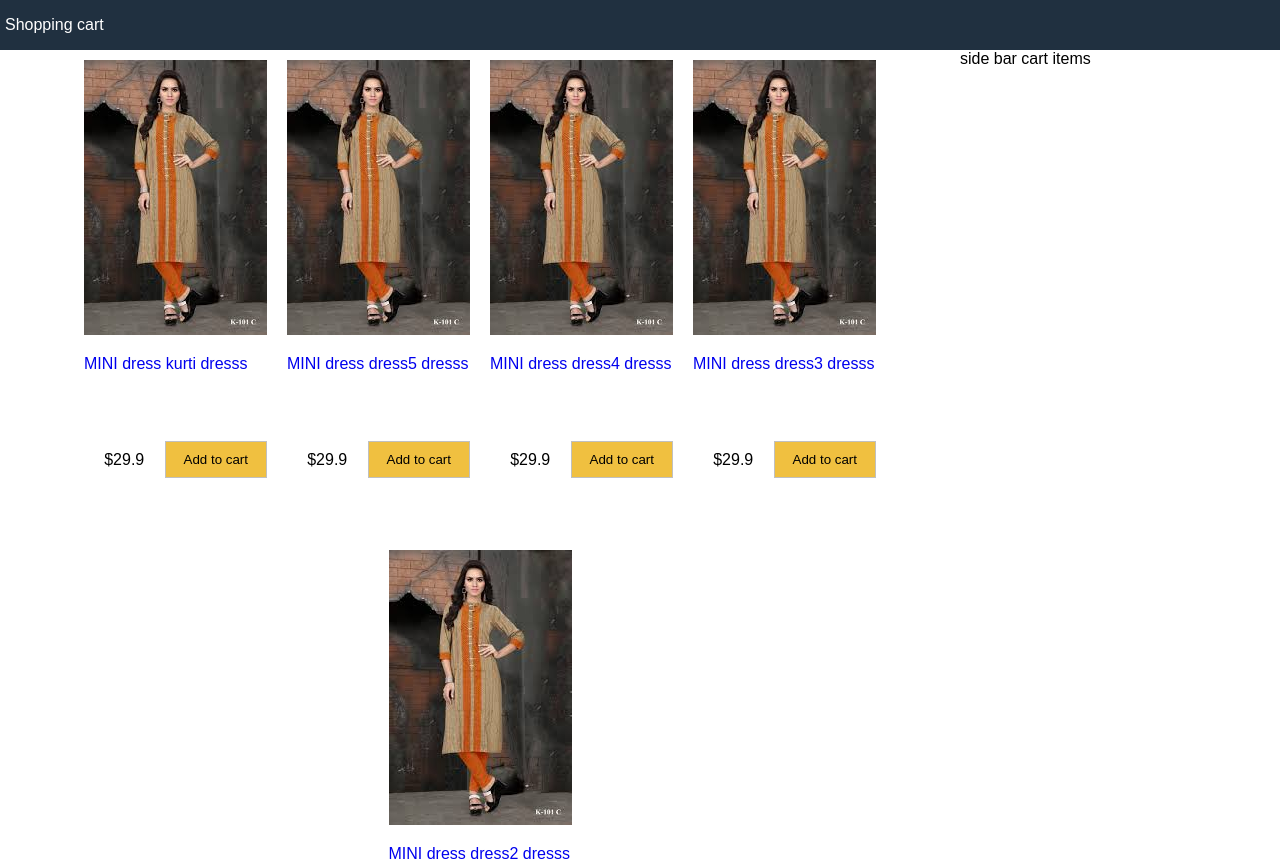
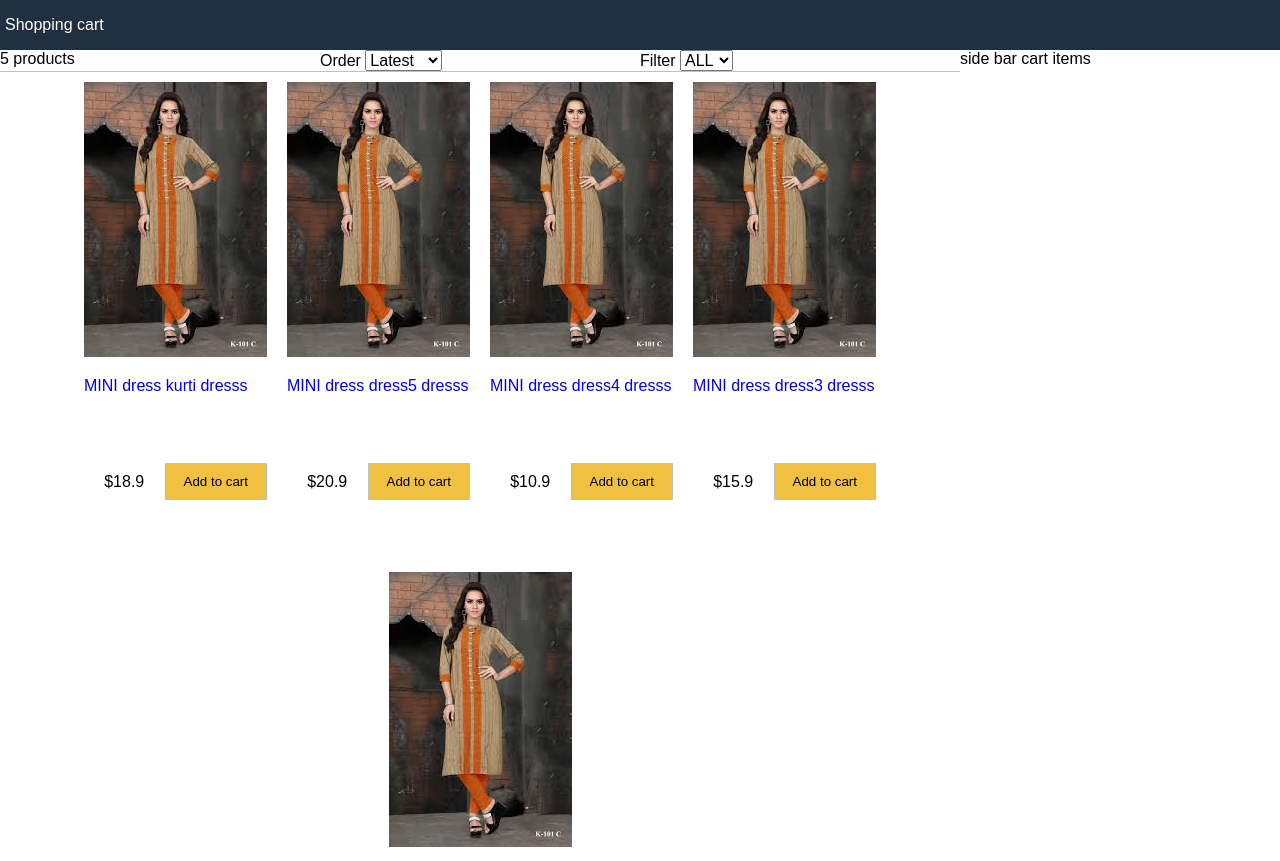
Before and after one commit to Swapnillade13/react-shopping-cart, a React (Create React App) app: page / in a window 1280 px wide. Shown: the top 861 px of the page. Built offline with nearby package versions, Linux system fonts and the light colour scheme.

Commit message:
filter components

```diff
--- a/src/App.js
+++ b/src/App.js
@@ -1,20 +1,56 @@
 import React from 'react'
+import Filter from './components/Filter';
+import products from './components/products';
 import Products from './components/products';
 import data from './data.json'
 
 // features 1
 class App extends React.Component {
 
-  constructor(){
+  constructor() {
     super();
     this.state = {
-      products : data.products,
-      size : "",
-      sort : ""
+      products: data.products,
+      size: "",
+      sort: ""
     }
   }
 
-  render(){
+  sortProducts = (event) => {
+    //impl
+    console.log(event.target.value);
+    const sort = event.target.value;
+    this.setState((state) => ({
+      sort: sort,
+      products: this.state.products.slice().sort((a, b) => (
+        sort === "Lowest" ?
+          ((a.price > b.price) ? 1 : -1) :
+          sort === "Highest" ?
+            ((a.price < b.price) ? 1 : -1) :
+            ((a._id > b._id) ? 1 : -1)
+      ))
+    }))
+
+  }
+
+  filterProducts = (event) => {
+    //impl
+    console.log(event.target.value);
+    if (event.target.value === "") {
+      this.setState({
+        size: event.target.value,
+        products: data.products
+      })
+    } else {
+      this.setState({
+        size: event.target.value,
+        products: data.products.filter(product => product.availableSizes.indexOf(event.target.value) >= 0)
+      })
+    }
+
+  }
+
+  render() {
     return (
       <div className="grid-container">
         <header>
@@ -23,6 +59,13 @@
         <main>
           <div className="content">
             <div className="main">
+              <Filter
+                count={this.state.products.length}
+                size={this.state.size}
+                sort={this.state.sort}
+                filterProducts={this.filterProducts}
+                sortProducts={this.sortProducts}
+              ></Filter>
               <Products products={this.state.products}></Products>
             </div>
             <div className="sidebar">
--- /dev/null
+++ b/src/components/Filter.js
@@ -0,0 +1,31 @@
+import React, { Component } from 'react'
+
+export default class Filter extends Component {
+    render() {
+        return (
+            <div className="filter">
+                <div className="filter-result">{this.props.count} products</div>
+                <div className="filter-sort">
+                    Order {" "}
+                    <select value={this.props.sort} onChange={this.props.sortProducts}>
+                        <option>Latest</option>
+                        <option value="Lowest">Lowest</option>
+                        <option value="Highest">Highest</option>
+                    </select>
+                </div>
+                <div className="filter-size">
+                    Filter {" "}
+                    <select value={this.props.size} onChange={this.props.filterProducts}>
+                        <option value="">ALL</option>
+                        <option value="XS">XS</option>
+                        <option value="S">S</option>
+                        <option value="M">M</option>
+                        <option value="L">L</option>
+                        <option value="XL">XL</option>
+                        <option value="XXL">XXL</option>
+                    </select>
+                </div>
+            </div>
+        )
+    }
+}
--- a/src/data.json
+++ b/src/data.json
@@ -5,40 +5,40 @@
             "image": "/images/dress1.jpg",
             "title": "MINI dress kurti dresss ",
             "description": "this is the solid matterial iused klindly iused them bvery shamply",
-            "availableSizes": ["xl" , "xxl", "L"],
-            "price": 29.9
+            "availableSizes": ["XL" , "S", "L"],
+            "price": 18.9
         },
         {
             "_id" : "dress5",
             "image": "/images/dress5.jpg",
             "title": "MINI dress dress5 dresss ",
             "description": "this is the solid matterial iused klindly iused them bvery shamply",
-            "availableSizes": ["xl" , "xxl", "L"],
-            "price": 29.9
+            "availableSizes": ["XXL" , "M", "L"],
+            "price": 20.9
         },
         {
             "_id" : "dress4",
             "image": "/images/dress4.jpg",
             "title": "MINI dress dress4 dresss ",
             "description": "this is the solid matterial iused klindly iused them bvery shamply",
-            "availableSizes": ["xl" , "xxl", "L"],
-            "price": 29.9
+            "availableSizes": ["XS" , "L", "XL"],
+            "price": 10.9
         },
         {
             "_id" : "dress3",
             "image": "/images/dress3.jpg",
             "title": "MINI dress dress3 dresss ",
             "description": "this is the solid matterial iused klindly iused them bvery shamply",
-            "availableSizes": ["xl" , "xxl", "L"],
-            "price": 29.9
+            "availableSizes": ["XL" , "XXL", "L"],
+            "price": 15.9
         },
         {
             "_id" : "dress2",
             "image": "/images/dress2.jpg",
             "title": "MINI dress dress2 dresss ",
             "description": "this is the solid matterial iused klindly iused them bvery shamply",
-            "availableSizes": ["xl" , "xxl", "L"],
-            "price": 29.9
+            "availableSizes": ["XS" , "S", "M"],
+            "price": 12.9
         }
     ]
 }
--- a/src/index.css
+++ b/src/index.css
@@ -124,3 +124,16 @@
 .button.primary {
   background-color: #f0c040;
 }
+
+/* filter */
+.filter {
+  display: flex;
+  justify-content: space-between;
+  padding: 1 rem;
+  margin: 1 rem;
+  border-bottom: .1rem #c0c0c0 solid;
+}
+
+.filter div {
+  flex: 1 ;
+}
```
Also changed, not shown: 1 other file (tests, documents, lock files or other folders). Lines whose indentation alone changed are shown as unchanged.
